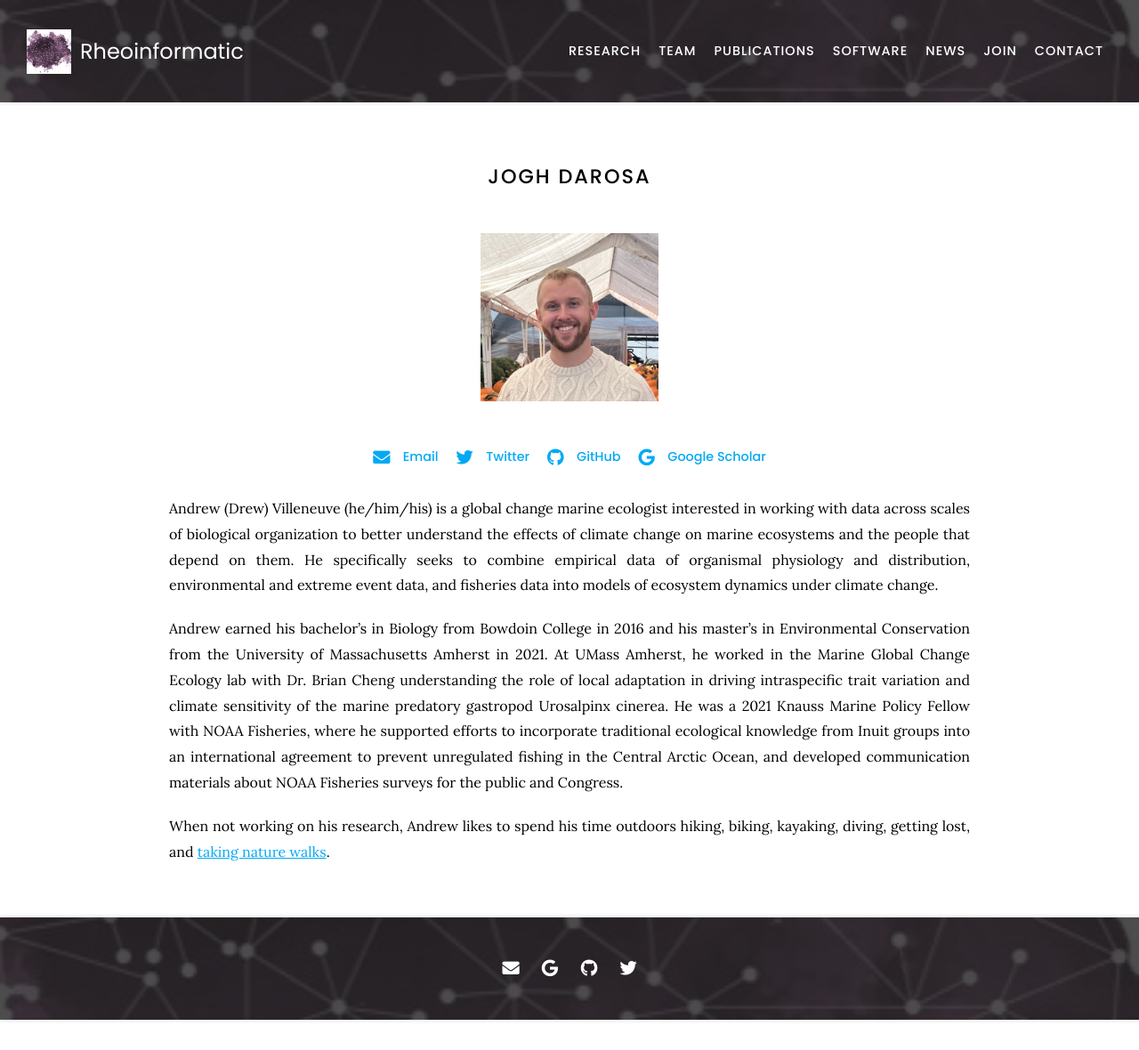
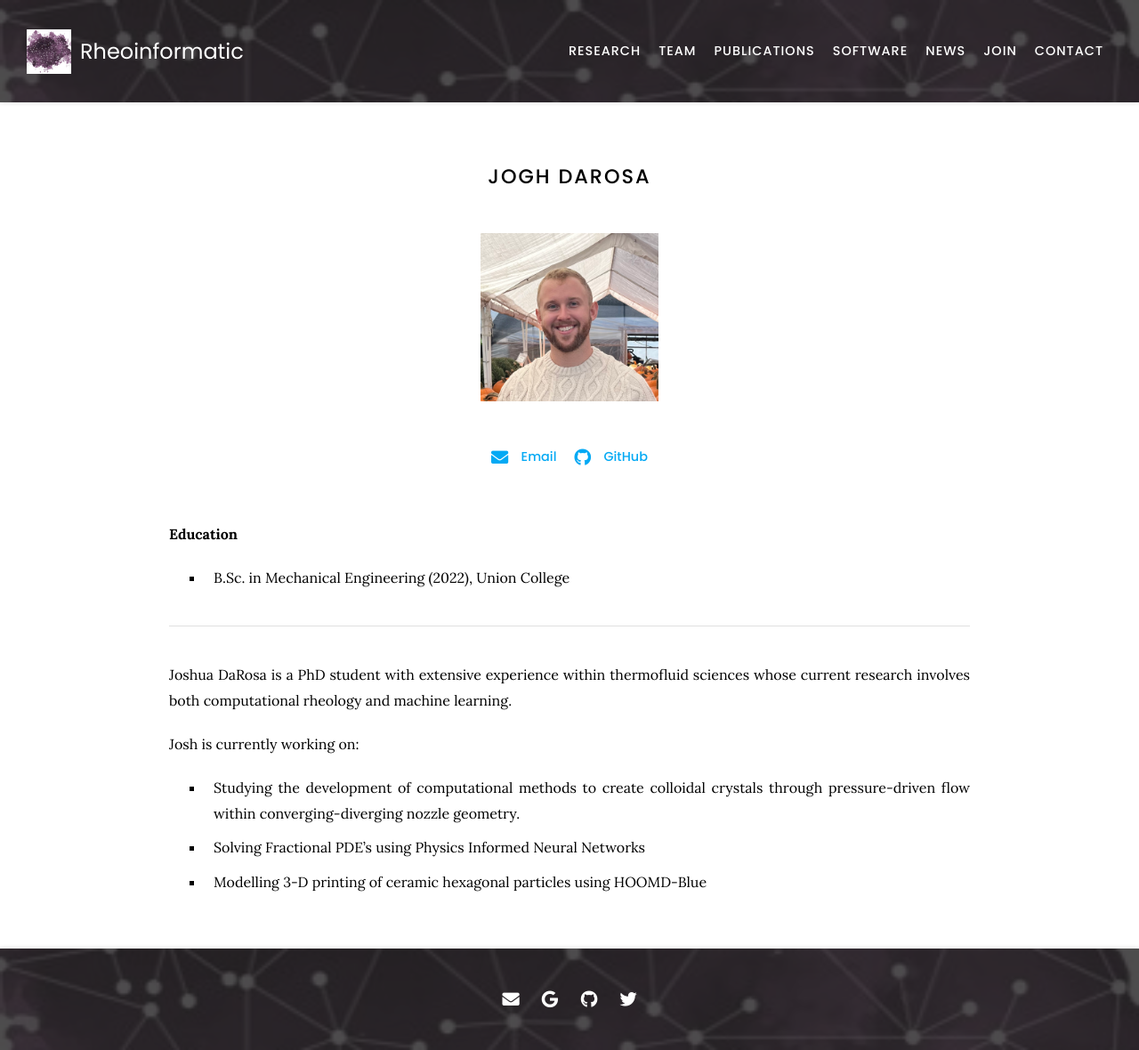
Before and after one commit to procf/procf.github.io, a Jekyll site: the page built from _members/jogh-darosa.md, in a window 1280 px wide. Shown: the whole page at 89% size. Built offline with Jekyll 4.4.1, drawn with Linux system fonts in a browser that asks for light colours; nearby versions of some CDN libraries; before the commit the page ends 1146 px from its top, so only the background shows below that.

Commit message:
Adding Josh DaRosa Bio

```diff
--- a/_members/jogh-darosa.md
+++ b/_members/jogh-darosa.md
@@ -5,19 +5,22 @@ description: PhD Student
 role: grad
 group: current
 aliases:
-  - M. Saadat
-  - Andrew Villeneuve
-  - Drew Villeneuve
-  - A. Villeneuve
+  - J. DaRosa
 links:
-  email: saadat.m@northeastern.edu
-  twitter: Villeneuvesci
-  github: villesci
-  google-scholar: BJlkwh0AAAAJ&hl
+  email: darosa.jo@northeastern.edu
+  github: joshdarosa
 ---
 
-Andrew (Drew) Villeneuve (he/him/his) is a global change marine ecologist interested in working with data across scales of biological organization to better understand the effects of climate change on marine ecosystems and the people that depend on them. He specifically seeks to combine empirical data of organismal physiology and distribution, environmental and extreme event data, and fisheries data into models of ecosystem dynamics under climate change.
+<br>
+**Education**
+<br>
+- B.Sc. in Mechanical Engineering (2022), Union College
+<br>
+<hr>
 
-Andrew earned his bachelor’s in Biology from Bowdoin College in 2016 and his master’s in Environmental Conservation from the University of Massachusetts Amherst in 2021. At UMass Amherst, he worked in the Marine Global Change Ecology lab with Dr. Brian Cheng understanding the role of local adaptation in driving intraspecific trait variation and climate sensitivity of the marine predatory gastropod Urosalpinx cinerea. He was a 2021 Knauss Marine Policy Fellow with NOAA Fisheries, where he supported efforts to incorporate traditional ecological knowledge from Inuit groups into an international agreement to prevent unregulated fishing in the Central Arctic Ocean, and developed communication materials about NOAA Fisheries surveys for the public and Congress.
+Joshua DaRosa is a PhD student with extensive experience within thermofluid sciences whose current research involves both computational rheology and machine learning.
 
-When not working on his research, Andrew likes to spend his time outdoors hiking, biking, kayaking, diving, getting lost, and [taking nature walks](https://www.inaturalist.org/people/1160923).
+Josh is currently working on:
+* Studying the development of computational methods to create colloidal crystals through pressure-driven flow within converging-diverging nozzle geometry.
+* Solving Fractional PDE's using Physics Informed Neural Networks
+* Modelling 3-D printing of ceramic hexagonal particles using HOOMD-Blue
```
